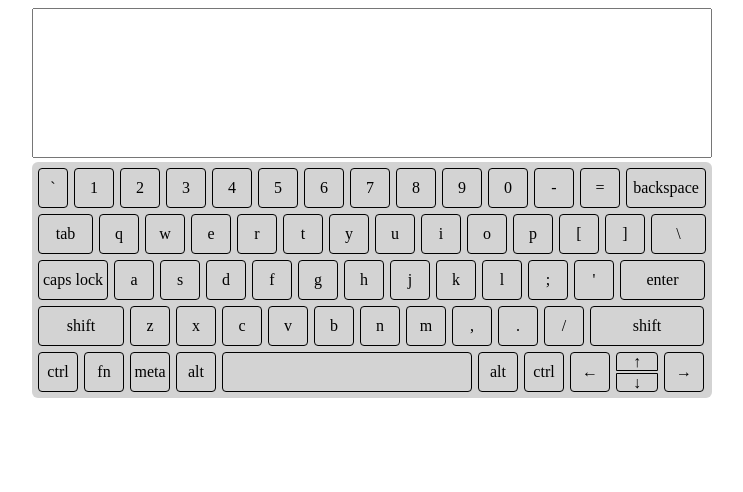
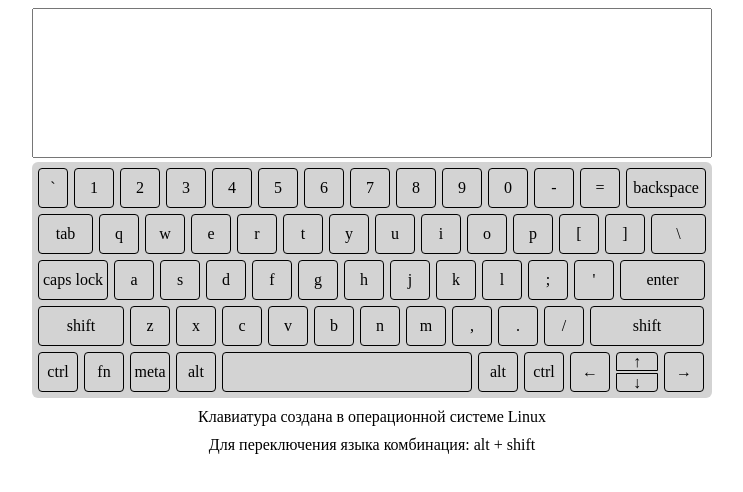
Before and after one commit to PasterZOOM/virtual-keyboard, a website: page index.html in a window 1280 px wide. Shown: the whole page, without its empty margins (268-1011 px from the left). Drawn offline with Linux system fonts and the light colour scheme.

Commit message:
feat: add description

```diff
--- a/index.js
+++ b/index.js
@@ -367,6 +367,16 @@ const init = () => {
       rowInit(row5, language);
     }
   }
+
+  const description = document.createElement('div');
+  description.className = 'description';
+  description.innerHTML = 'Клавиатура создана в операционной системе Linux';
+  main.appendChild(description);
+
+  const switchLanguage = document.createElement('div');
+  switchLanguage.className = 'switch-language';
+  switchLanguage.innerHTML = 'Для переключения языка комбинация: alt + shift';
+  main.appendChild(switchLanguage);
 };
 init();
 
--- a/style.scss
+++ b/style.scss
@@ -8,11 +8,13 @@
   justify-content: center;
   align-items: center;
 }
+
 .textarea {
   width: 680px;
   height: 150px;
   resize: none;
 }
+
 .keyboard {
   user-select: none;
   border-radius: 6px;
@@ -133,3 +135,8 @@
     transition: 0.3s;
   }
 }
+
+.description,
+.switch-language {
+  margin-top: 10px;
+}
```
Also changed, not shown: style.css.
